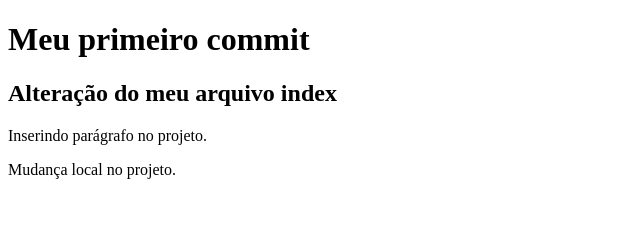
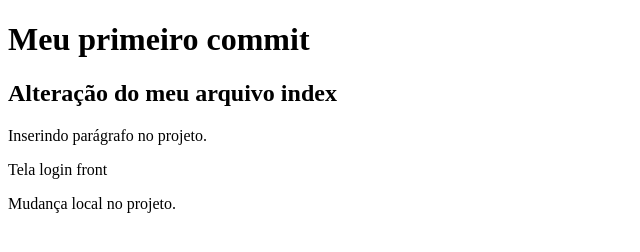
Before and after one commit to iuky-ferreira2000/Teste_git_iuky, a plain HTML site: page index.html in a window 1280 px wide. Shown: the whole page, without its empty margins (0-640 px from the left). Drawn offline with Linux system fonts and the light colour scheme.

Commit message:
Novo parágrafo

```diff
--- a/index.html
+++ b/index.html
@@ -10,6 +10,8 @@
     <h2>Alteração do meu arquivo index</h2>
     <p>Inserindo parágrafo no projeto.</p>
 
+    <p>Tela login front</p>
+
     <p>Mudança local no projeto.</p>
 </body>
 </html>
```
